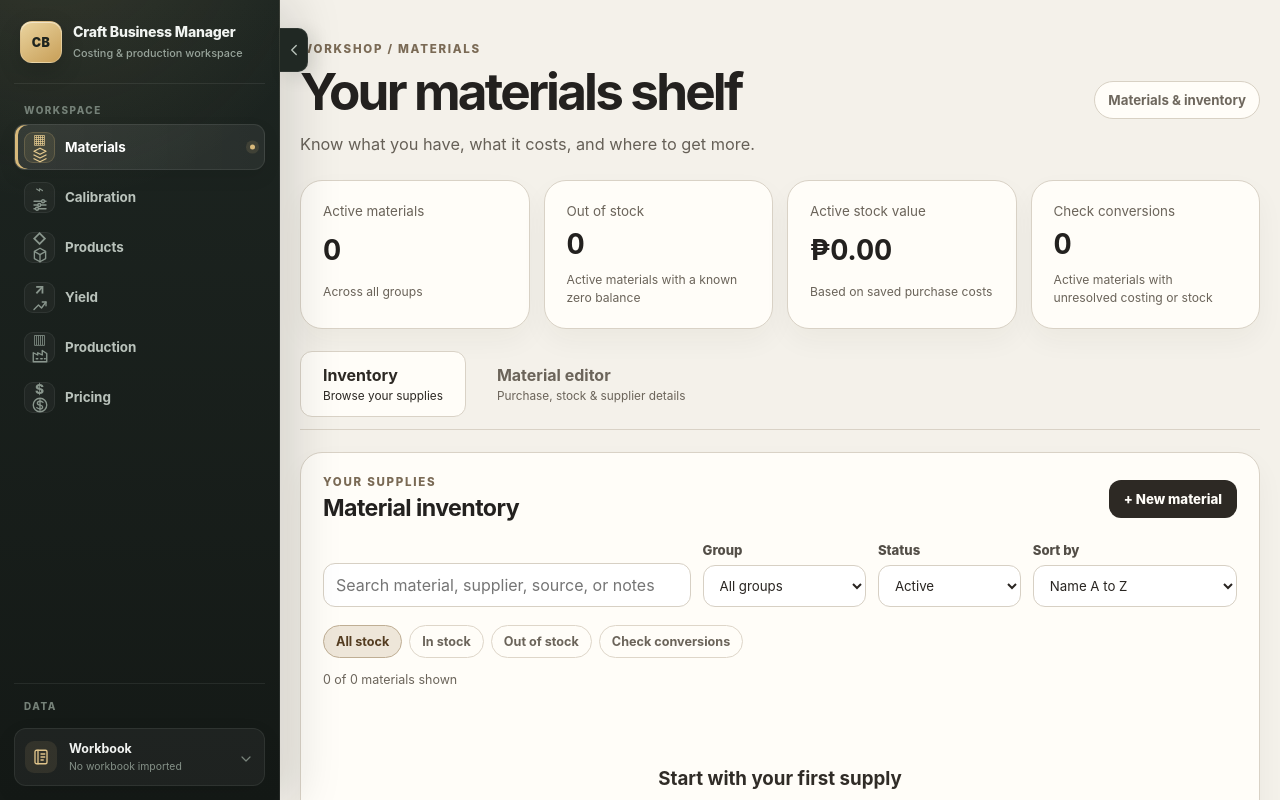
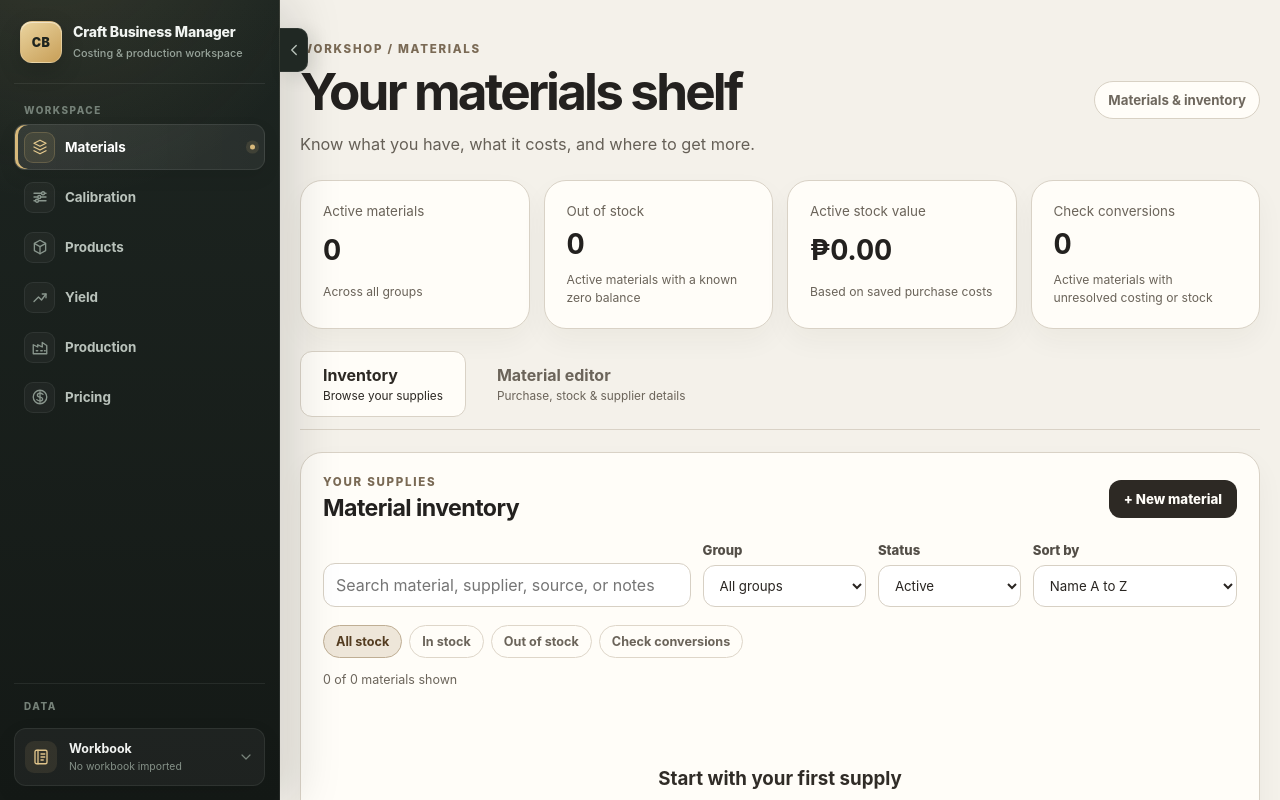
Before and after one commit to nhardbalansag/craft-business-manager, a React (Vite) app: page / in a window 1280 px wide. Shown: the top 800 px of the page. Built offline with nearby package versions, Linux system fonts and the light colour scheme.

Commit message:
Style SVG icons in professional sidebar

```diff
--- a/src/appDrawerProfessional.css
+++ b/src/appDrawerProfessional.css
@@ -146,19 +146,10 @@
   transition: color .16s ease, background .16s ease, border-color .16s ease;
 }
 
-.app-nav-icon::before {
-  display: block;
-  font-size: .86rem;
-  font-weight: 760;
-  line-height: 1;
+.app-nav-icon .app-icon {
+  width: 18px;
+  height: 18px;
 }
-
-.app-nav-icon-materials::before { content: '▦'; }
-.app-nav-icon-calibration::before { content: '⌁'; }
-.app-nav-icon-products::before { content: '◇'; }
-.app-nav-icon-yield::before { content: '↗'; }
-.app-nav-icon-production::before { content: '▥'; }
-.app-nav-icon-pricing::before { content: '$'; }
 
 .app-drawer-nav .nav-item:hover .app-nav-icon,
 .app-drawer-nav .nav-item.active .app-nav-icon {
@@ -268,9 +259,9 @@
   box-shadow: 8px 6px 20px rgba(24, 29, 26, .17);
 }
 
-.app-sidebar-toggle span {
-  font-size: 1.3rem;
-  transform: translateY(-1px);
+.app-sidebar-toggle .app-icon {
+  width: 18px;
+  height: 18px;
 }
 
 .app-shell-with-drawer.is-sidebar-hidden .app-sidebar-toggle {
@@ -357,3 +348,8 @@
     flex-basis: 29px;
   }
 }
+
+.app-drawer .workbook-tools-icon .app-icon,
+.app-drawer .workbook-tools-chevron .app-icon {
+  display: block;
+}
```
